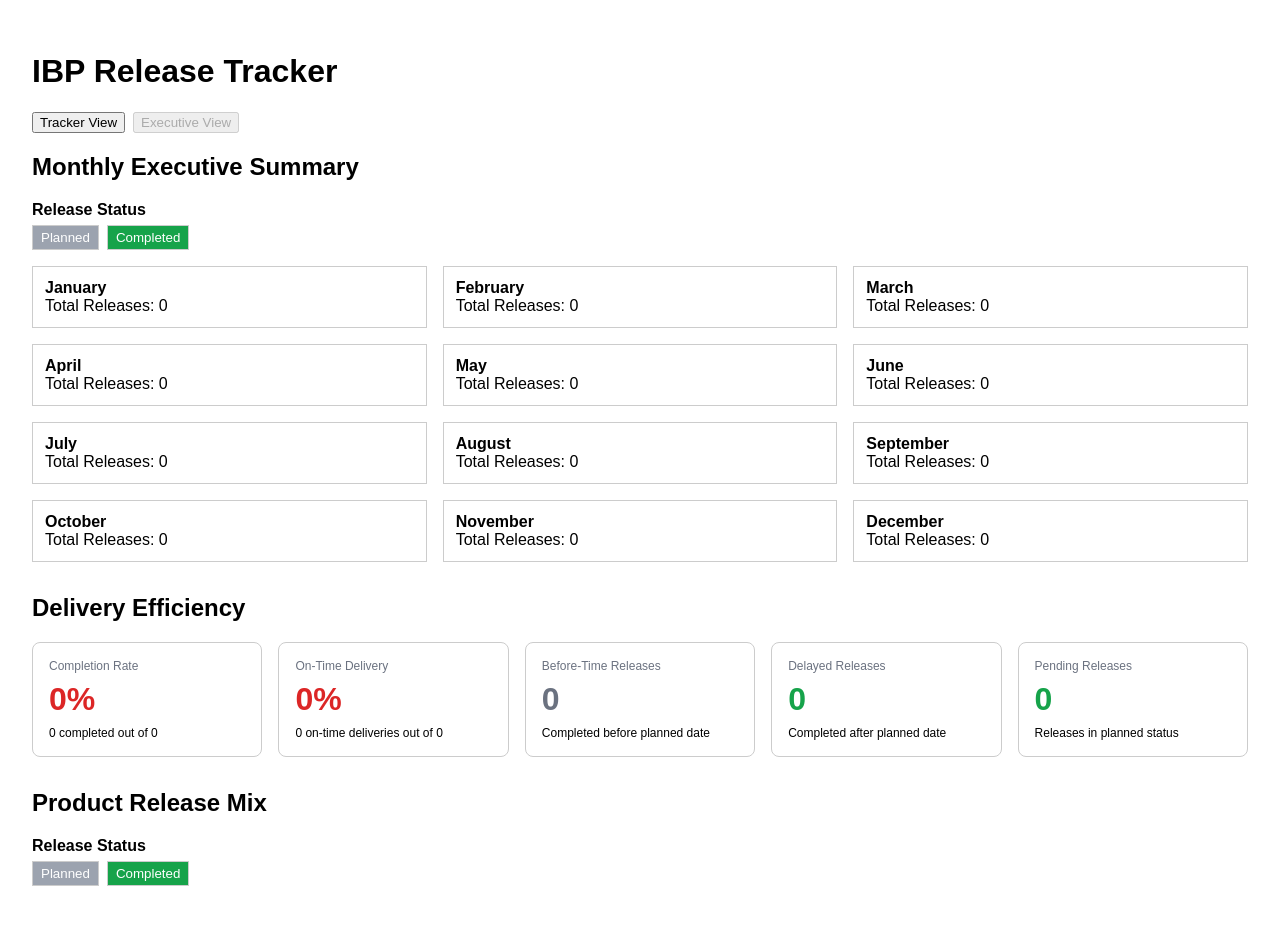
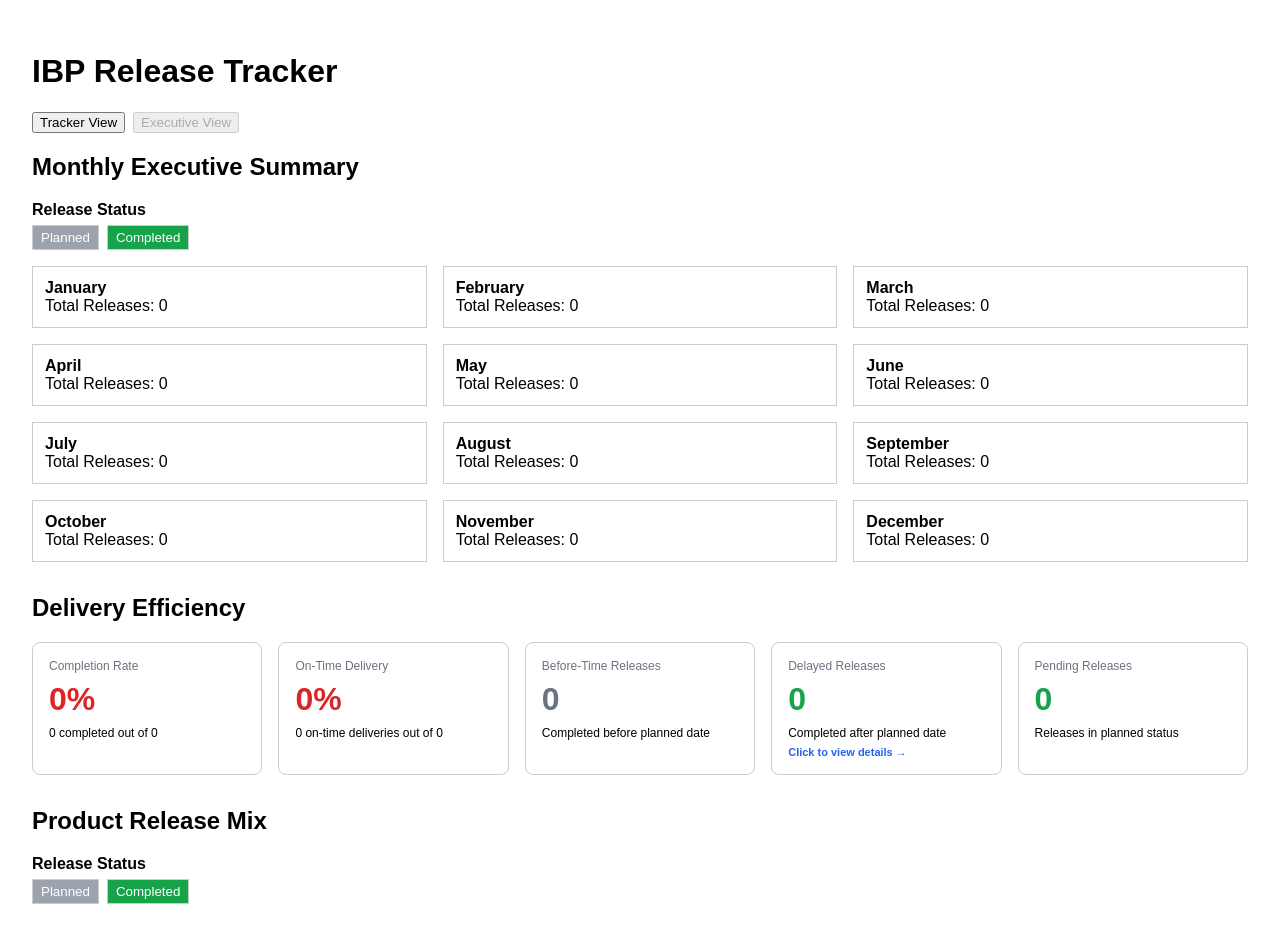
Before and after one commit to pinaki-GH/ibp-release-tracker, a Next.js app: page / in a window 1280 px wide. Both pictures are taken after a click on the button "Executive View". Shown: the top 942 px of the page. Built offline with nearby package versions, Linux system fonts and the light colour scheme.

Commit message:
Update page.tsx

```diff
--- a/app/page.tsx
+++ b/app/page.tsx
@@ -1292,8 +1292,19 @@ const delayedReleases = baseFiltered.filter(r => {
         </div>
 
         <div style={{ fontSize: 12, marginTop: 8 }}>
-          Completed after planned date
-        </div>
+           Completed after planned date
+         </div>
+
+         <div
+         style={{
+         fontSize: 11,
+         marginTop: 6,
+         color: "#2563EB",
+         fontWeight: 600
+        }}
+      >
+  Click to view details →
+</div>
       </div>
 
       {/* Pending Releases */}
```
